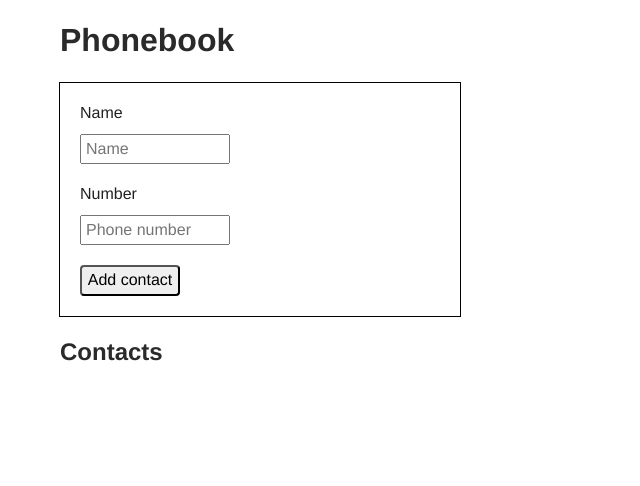
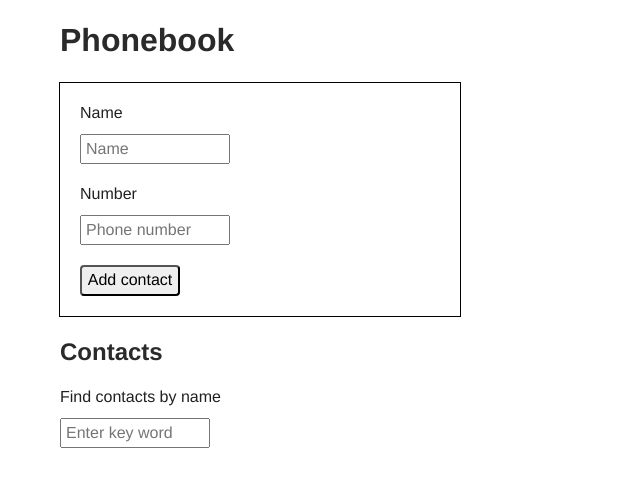
Before and after one commit to oksanastets-code/goit-react-hw-07-phonebook-new, a React (Create React App) app: page / in a window 1280 px wide. Shown: the top 486 px of the page, without its empty margins (0-640 px from the left). Built offline with nearby package versions, Linux system fonts and the light colour scheme.

Commit message:
Update App.jsx

```diff
--- a/src/components/App.jsx
+++ b/src/components/App.jsx
@@ -2,7 +2,7 @@ import React, { Component } from 'react';
 // import { Toaster } from 'react-hot-toast';
 import NameEditor from './Phonebook/NameEditor';
 // import ContactList from './Phonebook/ContactList';
-// import Filter from './Phonebook/Filter';
+import Filter from './Phonebook/Filter';
 import { Container } from './Phonebook/PhoneBook.styled';
 
 class App extends Component {
@@ -15,7 +15,7 @@ class App extends Component {
           <h1>Phonebook</h1>
           <NameEditor />
           <h2>Contacts</h2>
-          {/* <Filter /> */}
+          <Filter />
           {/* <ContactList /> */}
         </Container>
       </>
```
